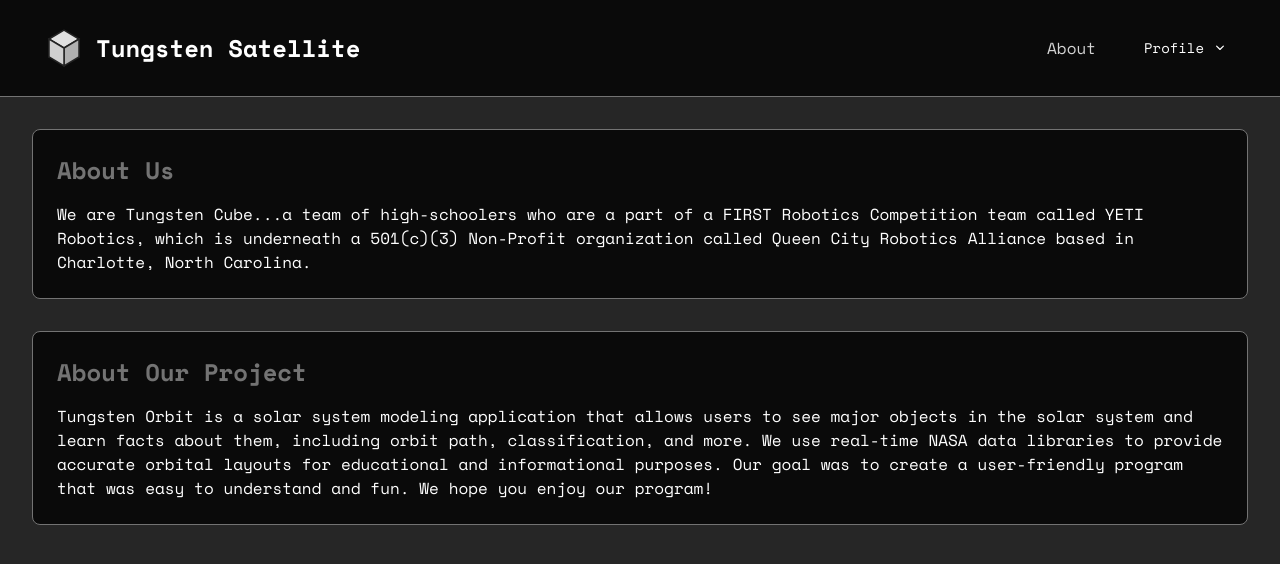
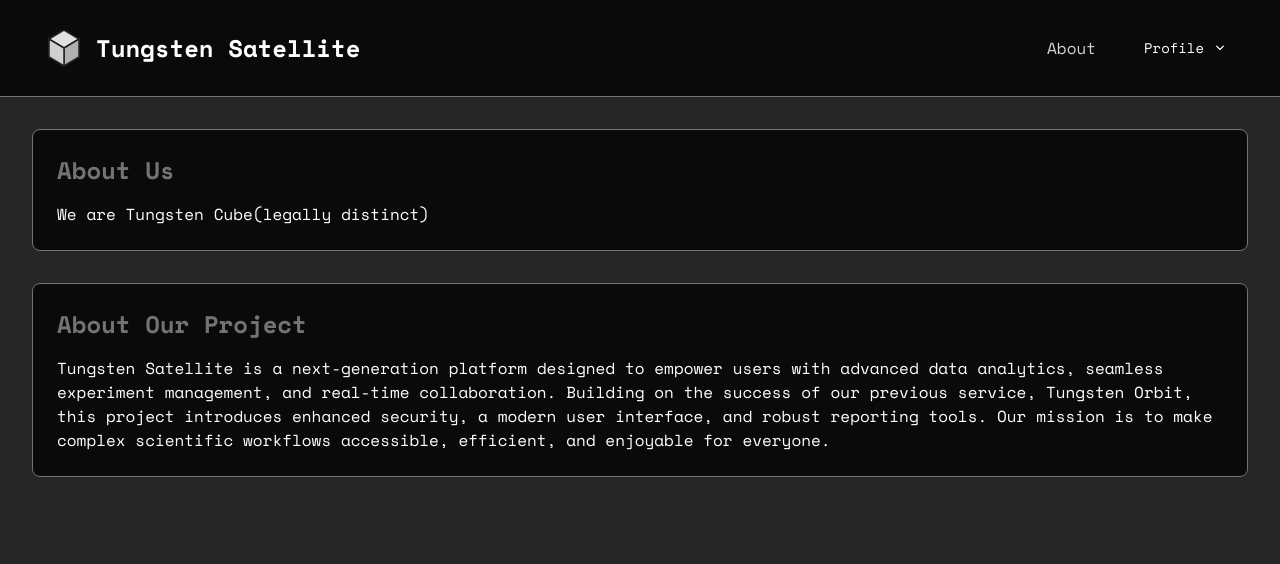
Before and after one commit to prthik/Tungsten-Satellite, a Next.js app: page /about in a window 1280 px wide. Shown: the top 564 px of the page. Built offline with nearby package versions, Linux system fonts and the light colour scheme; no server answers.

Commit message:
About changed

```diff
--- a/src/app/about/page.js
+++ b/src/app/about/page.js
@@ -8,9 +8,7 @@ const About = () => {
         <div className="bg-neutral-950 p-6 rounded-lg border border-neutral-500">
           <h2 className="text-neutral-500 text-2xl font-semibold mb-4">About Us</h2>
           <p>
-            We are Tungsten Cube...a team of high-schoolers who are a part of a FIRST Robotics Competition team
-            called YETI Robotics, which is underneath a 501(c)(3) Non-Profit organization called Queen City Robotics
-            Alliance based in Charlotte, North Carolina.
+            We are Tungsten Cube(legally distinct)
           </p>
         </div>
 
@@ -18,10 +16,7 @@ const About = () => {
         <div className="bg-neutral-950 p-6 rounded-lg border border-neutral-500">
           <h2 className="text-neutral-500 text-2xl font-semibold mb-4">About Our Project</h2>
           <p>
-            Tungsten Orbit is a solar system modeling application that allows users to see major objects in the solar system
-            and learn facts about them, including orbit path, classification, and more. We use real-time NASA data libraries
-            to provide accurate orbital layouts for educational and informational purposes. Our goal was to create a user-friendly
-            program that was easy to understand and fun. We hope you enjoy our program!
+            Tungsten Satellite is a next-generation platform designed to empower users with advanced data analytics, seamless experiment management, and real-time collaboration. Building on the success of our previous service, Tungsten Orbit, this project introduces enhanced security, a modern user interface, and robust reporting tools. Our mission is to make complex scientific workflows accessible, efficient, and enjoyable for everyone.
           </p>
         </div>
       </div>
```
